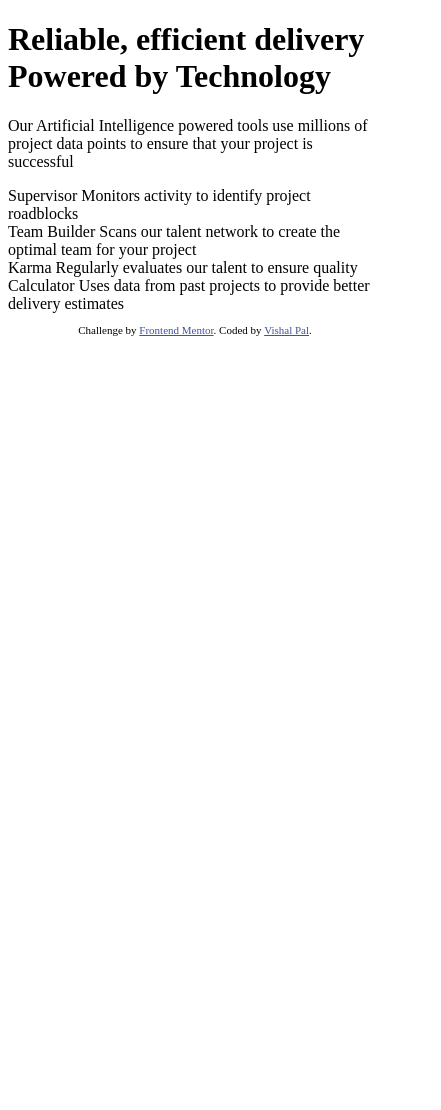
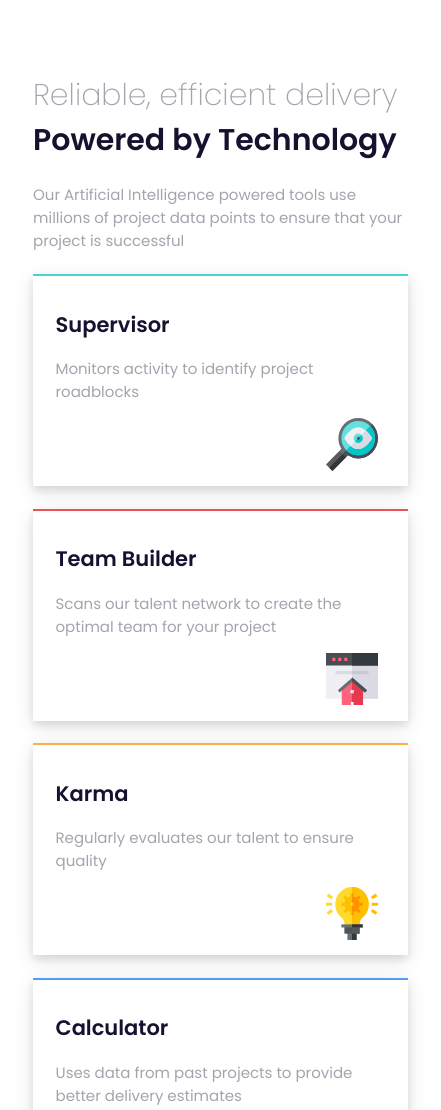
Before and after one commit to vishy312/four-card-feature, a plain HTML site: page docs/index.html in a window 390 px wide. Shown: the top 1110 px of the page, 441 px wide, since content can reach past the window. Before the commit the page ends 844 px from the top, so only its background shows below. Drawn offline with Linux system fonts and the light colour scheme.

Commit message:
mobile version done

```diff
--- a/docs/index.html
+++ b/docs/index.html
@@ -12,30 +12,35 @@
     .attribution { font-size: 11px; text-align: center; }
     .attribution a { color: hsl(228, 45%, 44%); }
   </style>
+  <link rel="stylesheet" type="text/css" href="style.css">
 </head>
 <body role="main">
   <div class="main-text">
-    <h1>Reliable, efficient delivery Powered by Technology</h1>
+    <h1>Reliable, efficient delivery <span>Powered by Technology</span></h1>
     <p>Our Artificial Intelligence powered tools use millions of project data points to ensure that your project is successful</p>
   </div>
   <div class="cards">
-    <div class="card">
-      Supervisor
-      Monitors activity to identify project roadblocks
+    <div class="card cd-1">
+      <h2>Supervisor</h2>
+      <p>Monitors activity to identify project roadblocks</p>
+      <img class="icon" src="images/icon-supervisor.svg" alt="icon-search">
     </div>
     <div>
-      <div class="card">
-        Team Builder
-        Scans our talent network to create the optimal team for your project
+      <div class="card cd-2">
+        <h2>Team Builder</h2>
+        <p>Scans our talent network to create the optimal team for your project</p>
+        <img class="icon" src="images/icon-team-builder.svg" alt="icon-house">
       </div>
-      <div class="card">
-        Karma
-        Regularly evaluates our talent to ensure quality
+      <div class="card cd-3">
+        <h2>Karma</h2>
+        <p>Regularly evaluates our talent to ensure quality</p>
+        <img class="icon" src="images/icon-karma.svg" alt="icon-bulb">
       </div>
     </div>
-    <div class="card">
-      Calculator
-      Uses data from past projects to provide better delivery estimates
+    <div class="card cd-4">
+      <h2>Calculator</h2>
+      <p>Uses data from past projects to provide better delivery estimates</p>
+      <img class="icon" src="images/icon-calculator.svg" alt="icon-calculator">
     </div>
   </div>
 
--- /dev/null
+++ b/docs/style.css
@@ -0,0 +1,67 @@
+@import url('https://fonts.googleapis.com/css2?family=Poppins:wght@200;400;600&display=swap');
+
+*{
+    font-size: 15px;
+    font-family: 'Poppins', sans-serif;
+}
+
+body {
+    padding: 3.5em 2.2em;
+    width: 375px;
+    margin: auto;
+}
+
+h1 {
+    font-weight: 200;
+    font-size: 2rem;
+    color: hsl(229, 6%, 66%);
+}
+
+h1 span {
+    font-weight:600;
+    font-size: 2rem;
+    color: rgb(23, 16, 46);
+}
+
+.main-text p {
+    color: hsl(229, 6%, 66%);
+}
+
+.card {
+    height: 180px;
+    box-shadow: 200px;
+    margin-top: 1.5em;
+    padding: 1em 1.5em;
+    box-shadow: 0 4px 8px 0 rgba(0, 0, 0, 0.1), 0 6px 20px 0 rgba(0, 0, 0, 0.1);
+}
+
+.card h2 {
+    font-size: 1.4rem;
+    color: rgb(23, 16, 46);
+}
+
+.card p {
+    color: hsl(229, 6%, 66%);
+}
+
+.cd-1 {
+    border-top: 2px solid hsl(180, 62%, 55%);
+}
+
+.cd-2 {
+    border-top: 2px solid hsl(0, 78%, 62%);
+}
+
+.cd-3 {
+    border-top: 2px solid hsl(34, 97%, 64%);
+}
+
+.cd-4 {
+    border-top: 2px solid hsl(212, 86%, 64%);
+}
+
+.icon {
+    width: 16%;
+    position: relative;
+    left: 270px;
+}
```
Also changed, not shown: 1 other file.
